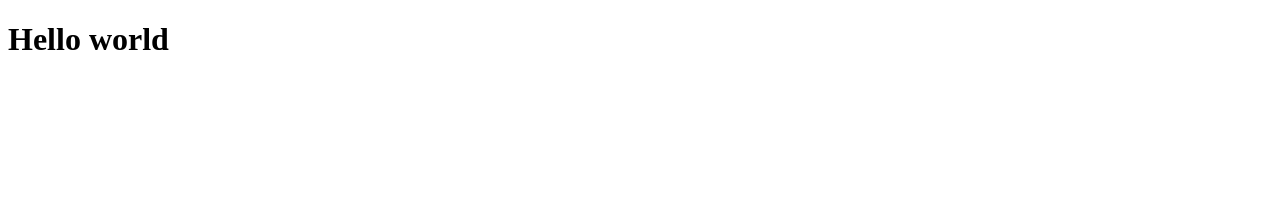
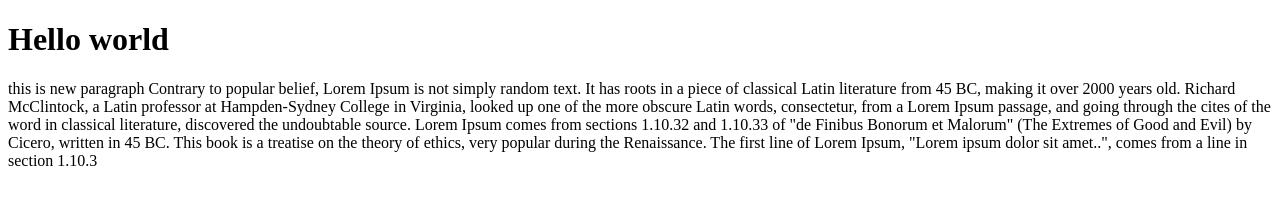
Before and after one commit to Rahelzegeye/Abebeadugna-, a plain HTML site: page index.html in a window 1280 px wide. Drawn offline with Linux system fonts and the light colour scheme.

Commit message:
added new pargraph

```diff
--- a/index.html
+++ b/index.html
@@ -9,6 +9,7 @@
     <h1>Hello world
 
     </h1>
+    <p>this is new paragraph Contrary to popular belief, Lorem Ipsum is not simply random text. It has roots in a piece of classical Latin literature from 45 BC, making it over 2000 years old. Richard McClintock, a Latin professor at Hampden-Sydney College in Virginia, looked up one of the more obscure Latin words, consectetur, from a Lorem Ipsum passage, and going through the cites of the word in classical literature, discovered the undoubtable source. Lorem Ipsum comes from sections 1.10.32 and 1.10.33 of "de Finibus Bonorum et Malorum" (The Extremes of Good and Evil) by Cicero, written in 45 BC. This book is a treatise on the theory of ethics, very popular during the Renaissance. The first line of Lorem Ipsum, "Lorem ipsum dolor sit amet..", comes from a line in section 1.10.3</p>
 
 </body>
 </html>
```
